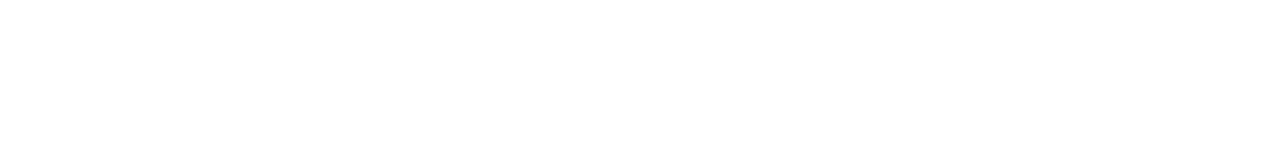
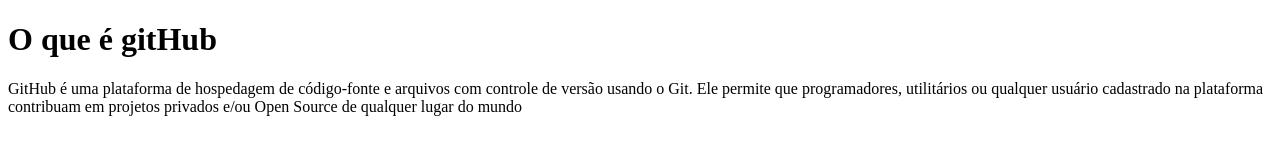
Before and after one commit to ana09349/portfolio, a plain HTML site: page index.html in a window 1280 px wide. Drawn offline with Linux system fonts and the light colour scheme.

Commit message:
Add de texto

```diff
--- a/index.html
+++ b/index.html
@@ -6,6 +6,8 @@
     <title>Document</title>
 </head>
 <body>
+    <h1>O que é gitHub</h1>
 
+    <p>GitHub é uma plataforma de hospedagem de código-fonte e arquivos com controle de versão usando o Git. Ele permite que programadores, utilitários ou qualquer usuário cadastrado na plataforma contribuam em projetos privados e/ou Open Source de qualquer lugar do mundo</p>
 </body>
 </html>
```
